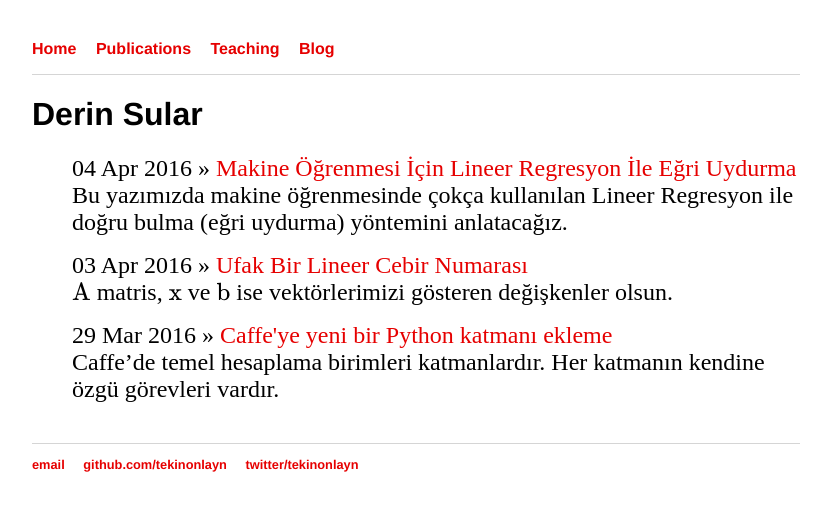
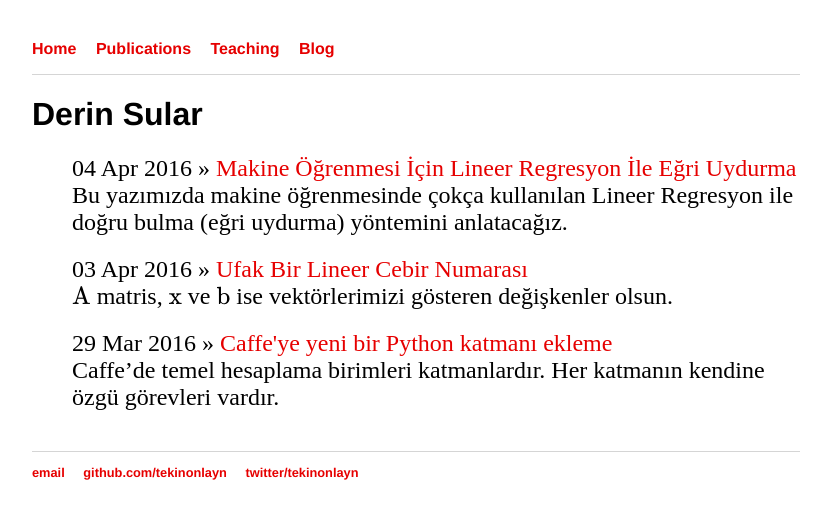
Before and after one commit to tekinonlayn/gi.github.io, a Jekyll site: the page built from blog/index.html, in a window 1280 px wide. Shown: the top 519 px of the page, without its empty margins (224-1050 px from the left). Built offline with Jekyll 4.4.1, drawn with Linux system fonts in a browser that asks for light colours; formulas are drawn with MathJax 3.

Commit message:
Update main.css

```diff
--- a/css/main.css
+++ b/css/main.css
@@ -45,5 +45,5 @@ ul.posts {
 
 ul.posts li {
     list-style: none;
-    margin-bottom: 16px;
+    margin-bottom: 20px;
 }
```
